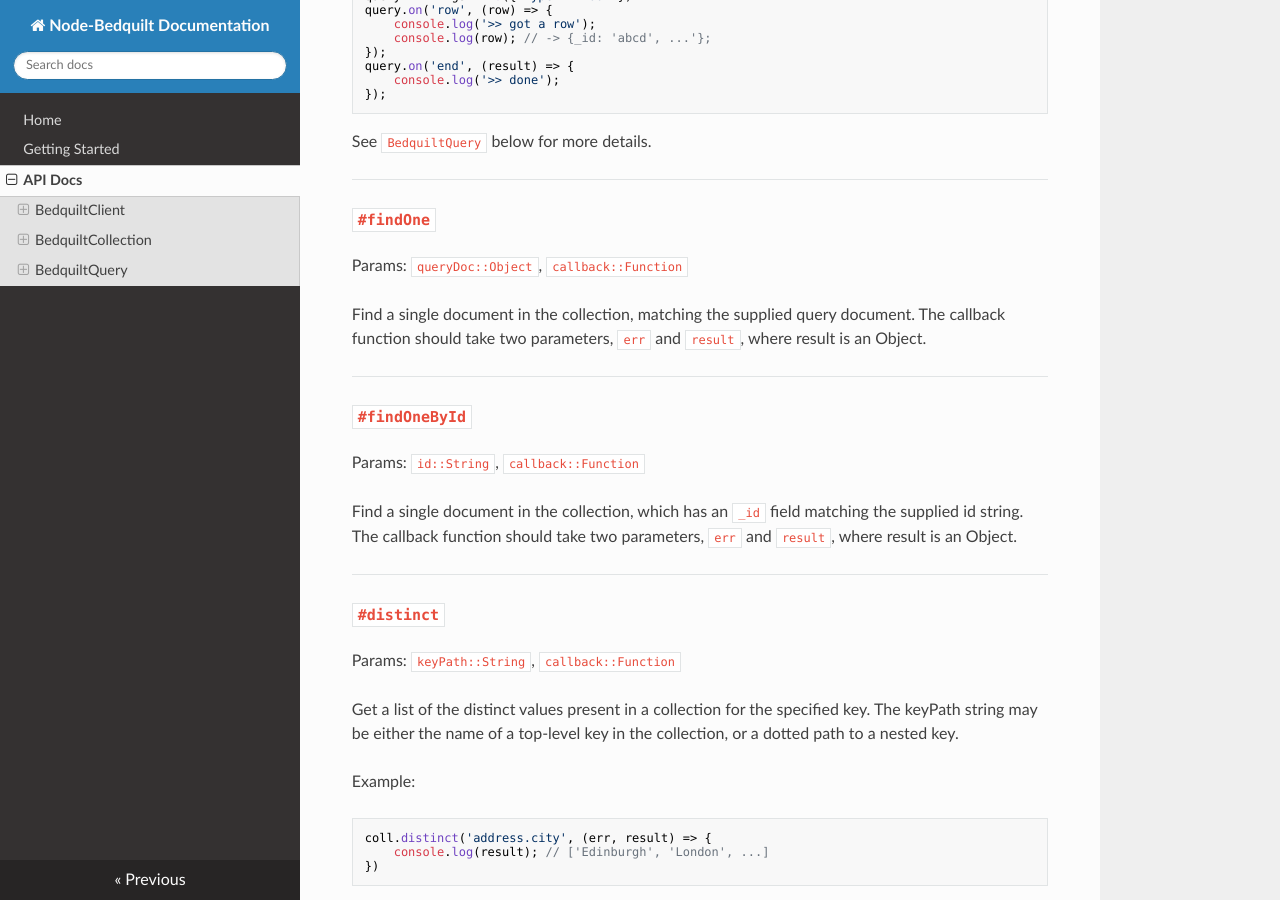
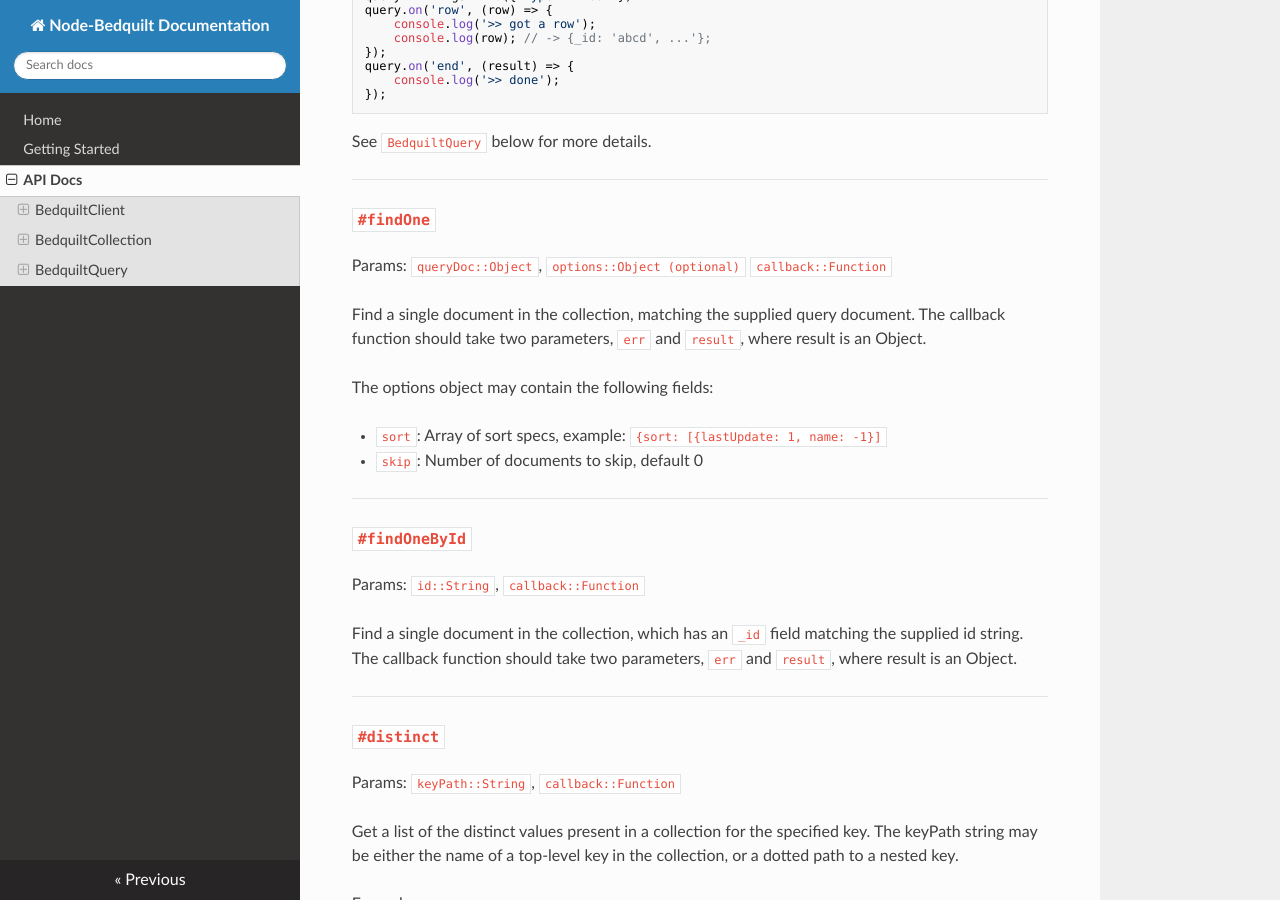
Before and after one commit to BedquiltDB/node-bedquilt, an MkDocs documentation site: the page built from docs/api_docs.md, in a window 1280 px wide and 900 px high, scrolled down 2994 px. Built offline with MkDocs 1.6.1, drawn with Linux system fonts in a browser that asks for light colours; nearby versions of some CDN libraries; old or Windows-style settings are respelled for this version of MkDocs.

Commit message:
Update docs for `findOne`

```diff
--- a/docs/api_docs.md
+++ b/docs/api_docs.md
@@ -153,10 +153,15 @@ See `BedquiltQuery` below for more details.
 
 ### `#findOne`
 
-Params: `queryDoc::Object`, `callback::Function`
+Params: `queryDoc::Object`, `options::Object (optional)` `callback::Function`
 
 Find a single document in the collection, matching the supplied query document.
 The callback function should take two parameters, `err` and `result`, where result is an Object.
+
+The options object may contain the following fields:
+
+- `sort`: Array of sort specs, example: `{sort: [{lastUpdate: 1, name: -1}]`
+- `skip`: Number of documents to skip, default 0
 
 ----
 
```
